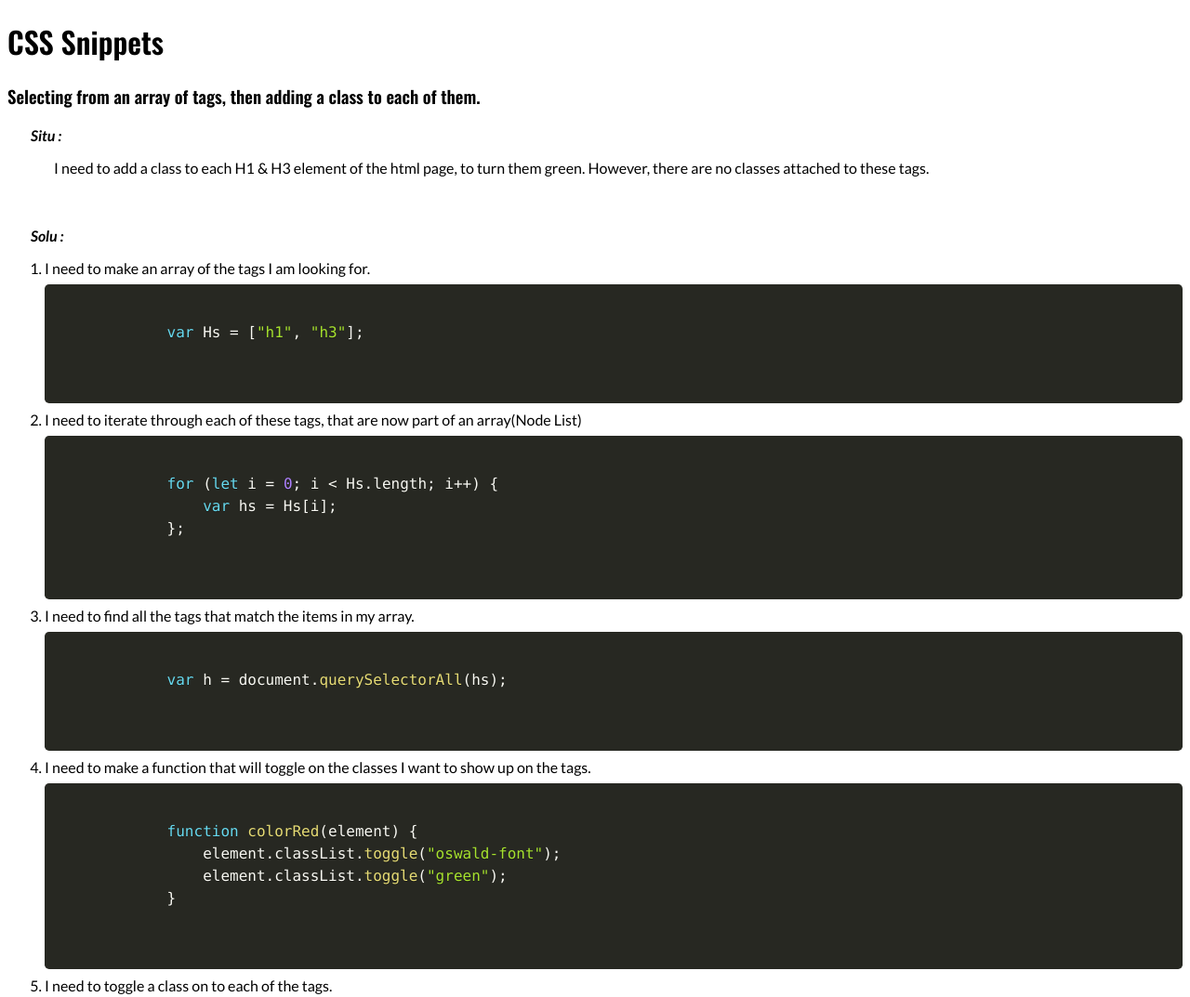
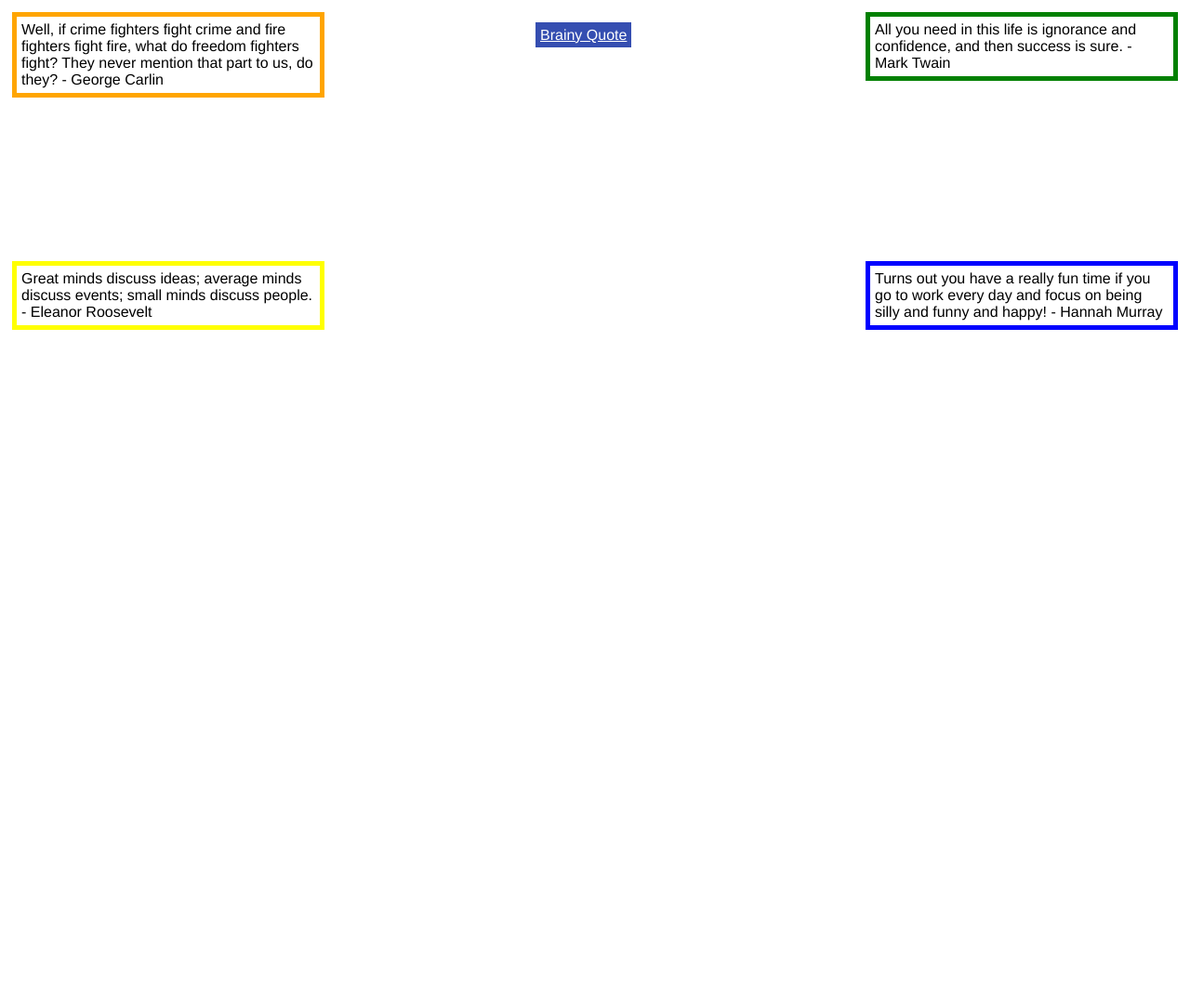
Before and after one commit to nzscode/snippets-css, a plain HTML site: page index.html in a window 1280 px wide. Shown: the top 1073 px of the page at 93% size. After the commit the page ends 800 px from the top, so only its background shows below. Drawn offline with nearby package versions, Linux system fonts and the light colour scheme.

Commit message:
2024-06-17

```diff
--- /dev/null
+++ b/blocks.css
@@ -0,0 +1,55 @@
+/* This is a partial blocks.css, you need to add more rules
+   to this file to complete the assignment.  Do not add any CSS
+   styling to the original index.htm / start.htm */
+
+body {
+    font-family: "Helvetica Neue", Helvetica, Arial, sans-serif;
+}
+
+/* Here is one of many  CSS rules you will need... */
+
+div {
+    position: sticky;
+    border: 5px solid;
+    width: 25%;
+    margin: 5px;
+    padding: 5px;
+}
+
+#one {
+    left: 100%;
+    top: 100%;
+    right: 0;
+    border-color: blue;
+}
+
+#two {
+    left: 100%;
+    right: 0;
+    bottom: 100%;
+    border-color: green;
+}
+
+#three {
+    bottom: 100%;
+    border-color: orange;
+}
+
+#four {
+    border-color: yellow;
+    top: 100%;
+}
+
+#link {
+    position: sticky;
+    left: 45%;
+    display: inline;
+    background-color: #354eb1;
+    color: #fefefe;
+    bottom: 100%;
+    padding: 5px;
+}
+
+a {
+    color: #fefefe;
+}
--- a/index.html
+++ b/index.html
@@ -1,107 +1,33 @@
 <!DOCTYPE html>
-<html lang="en">
+<html>
     <head>
-        <meta charset="UTF-8" />
-        <meta name="viewport" content="width=device-width, initial-scale=1.0" />
-        <link rel="preconnect" href="https://fonts.googleapis.com" />
-        <link rel="preconnect" href="https://fonts.gstatic.com" crossorigin />
-        <link
-            href="https://fonts.googleapis.com/css2?family=Lato:ital,wght@0,100;0,300;0,400;0,700;0,900;1,100;1,300;1,400;1,700;1,900&family=Oswald:wght@200..700&display=swap"
-            rel="stylesheet"
-        />
-
-        <link rel="stylesheet" href="style.css" />
-        <link rel="stylesheet" href="prism.css" />
-        <title>Code Snippets - CSS</title>
+        <title>Blocks</title>
+        <!-- Do not change this file - add your CSS styling
+       rules to the blocks.css file included below -->
+        <link type="text/css" rel="stylesheet" href="blocks.css" />
     </head>
-    <body class="lato-regular">
-        <h1>CSS Snippets</h1>
-
-        <div id="css1">
-            <h3>
-                Selecting from an array of tags, then adding a class to each of
-                them.
-            </h3>
-            <div>
-                <span class="situ-solu">Situ :</span>
-                <p>
-                    I need to add a class to each H1 & H3 element of the html
-                    page, to turn them green. However, there are no classes
-                    attached to these tags.
-                </p>
-                <br />
-                <br />
-                <span class="situ-solu">Solu : </span>
-                <ol>
-                    <li>
-                        I need to make an array of the tags I am looking for.
-                    </li>
-                    <pre>
-                        <code>
-            var Hs = ["h1", "h3"];
-                        </code>
-                    </pre>
-                    <li>
-                        I need to iterate through each of these tags, that are
-                        now part of an array(Node List)
-                    </li>
-                    <pre>
-                        <code>
-            for (let i = 0; i &lt; Hs.length; i++) {
-                var hs = Hs[i];
-            };
-                        </code>
-                    </pre>
-                    <li>
-                        I need to find all the tags that match the items in my
-                        array.
-                    </li>
-                    <pre>
-                        <code>
-            var h = document.querySelectorAll(hs);
-                        </code>
-                    </pre>
-                    <li>
-                        I need to make a function that will toggle on the
-                        classes I want to show up on the tags.
-                    </li>
-                    <pre>
-                        <code>
-            function colorRed(element) {
-                element.classList.toggle("oswald-font");
-                element.classList.toggle("green");
-            }
-                        </code>
-                    </pre>
-                    <li>I need to toggle a class on to each of the tags.</li>
-                    <pre>
-                        <code>
-            h.forEach(colorRed);
-                    </code>
-                </pre>
-                </ol>
-            </div>
-            <pre>
-                <code>
-            var Hs = ["h1", "h3"];
-            for (let i = 0; i < Hs.length; i++) {
-                var hs = Hs[i];
-                var h = document.querySelectorAll(hs);
-
-                function colorRed(element) {
-            element.classList.toggle("oswald-font");
-            element.classList.toggle("green");
-                }
-                h.forEach(colorRed);
-            }
-                </code>
-            </pre>
+    <body>
+        <div id="one">
+            Turns out you have a really fun time if you go to work every day and
+            focus on being silly and funny and happy! - Hannah Murray
         </div>
-        <!-- Through GitHub -->
-        <!-- <script src="https://nzscode.github.io/Snippets-HTML/snippets-html.js"></script>
-        <script src="https://nzscode.github.io/Snippets/prism.js"></script> -->
-        <!-- For Live Server-->
-        <script src="snippets-css.js"></script>
-        <script src="prism.js"></script>
+        <div id="two">
+            All you need in this life is ignorance and confidence, and then
+            success is sure. - Mark Twain
+        </div>
+        <div id="three">
+            Well, if crime fighters fight crime and fire fighters fight fire,
+            what do freedom fighters fight? They never mention that part to us,
+            do they? - George Carlin
+        </div>
+        <div id="four">
+            Great minds discuss ideas; average minds discuss events; small minds
+            discuss people. - Eleanor Roosevelt
+        </div>
+        <p id="link">
+            <a href="https://www.brainyquote.com/" target="_blank">
+                Brainy Quote
+            </a>
+        </p>
     </body>
 </html>
--- a/prism.css
+++ /dev/null
@@ -1,100 +0,0 @@
-/* PrismJS 1.29.0
-https://prismjs.com/download.html#themes=prism-okaidia&languages=markup+css+clike+javascript+python */
-code[class*="language-"],
-pre[class*="language-"] {
-    color: #f8f8f2;
-    background: 0 0;
-    text-shadow: 0 1px rgba(0, 0, 0, 0.3);
-    font-family: Consolas, Monaco, "Andale Mono", "Ubuntu Mono", monospace;
-    font-size: 1em;
-    text-align: left;
-    white-space: pre;
-    word-spacing: normal;
-    word-break: normal;
-    word-wrap: normal;
-    line-height: 1.5;
-    -moz-tab-size: 4;
-    -o-tab-size: 4;
-    tab-size: 4;
-    -webkit-hyphens: none;
-    -moz-hyphens: none;
-    -ms-hyphens: none;
-    hyphens: none;
-}
-pre[class*="language-"] {
-    padding: 1em;
-    margin: 0.5em 0;
-    overflow: auto;
-    border-radius: 0.3em;
-}
-:not(pre) > code[class*="language-"],
-pre[class*="language-"] {
-    background: #272822;
-}
-:not(pre) > code[class*="language-"] {
-    padding: 0.1em;
-    border-radius: 0.3em;
-    white-space: normal;
-}
-.token.cdata,
-.token.comment,
-.token.doctype,
-.token.prolog {
-    color: #8292a2;
-}
-.token.punctuation {
-    color: #f8f8f2;
-}
-.token.namespace {
-    opacity: 0.7;
-}
-.token.constant,
-.token.deleted,
-.token.property,
-.token.symbol,
-.token.tag {
-    color: #f92672;
-}
-.token.boolean,
-.token.number {
-    color: #ae81ff;
-}
-.token.attr-name,
-.token.builtin,
-.token.char,
-.token.inserted,
-.token.selector,
-.token.string {
-    color: #a6e22e;
-}
-.language-css .token.string,
-.style .token.string,
-.token.entity,
-.token.operator,
-.token.url,
-.token.variable {
-    color: #f8f8f2;
-}
-.token.atrule,
-.token.attr-value,
-.token.class-name,
-.token.function {
-    color: #e6db74;
-}
-.token.keyword {
-    color: #66d9ef;
-}
-.token.important,
-.token.regex {
-    color: #fd971f;
-}
-.token.bold,
-.token.important {
-    font-weight: 700;
-}
-.token.italic {
-    font-style: italic;
-}
-.token.entity {
-    cursor: help;
-}
--- a/snippets-css.js
+++ /dev/null
@@ -1,19 +0,0 @@
-// Adding Prism to The Code Tags
-var addPrismToCodeTag = document.querySelectorAll("code");
-function fAddPrismToCodeTag(e) {
-    e.classList.toggle("language-javascript");
-}
-addPrismToCodeTag.forEach(fAddPrismToCodeTag);
-
-// Changing the font of Each H1 & H3 elements
-var Hs = ["h1", "h3"];
-for (let i = 0; i < Hs.length; i++) {
-    var hs = Hs[i];
-    var h = document.querySelectorAll(hs);
-
-    function colorRed(element) {
-        element.classList.toggle("oswald-font");
-        element.classList.toggle("green");
-    }
-    h.forEach(colorRed);
-}
--- a/style.css
+++ /dev/null
@@ -1,28 +0,0 @@
-.lato-regular {
-    font-family: "Lato", sans-serif;
-    font-weight: 400;
-    font-style: normal;
-}
-
-.lato-bold {
-    font-family: "Lato", sans-serif;
-    font-weight: 700;
-    font-style: normal;
-}
-
-.oswald-font {
-    font-family: "Oswald", sans-serif;
-    font-optical-sizing: auto;
-    font-weight: 600;
-    font-style: normal;
-}
-
-.situ-solu {
-    font-style: italic;
-    font-weight: 600;
-    padding: 25px;
-}
-
-.situ-solu + p {
-    margin-left: 50px;
-}
```
Also changed, not shown: prism.js (deleted), 1 other file.
